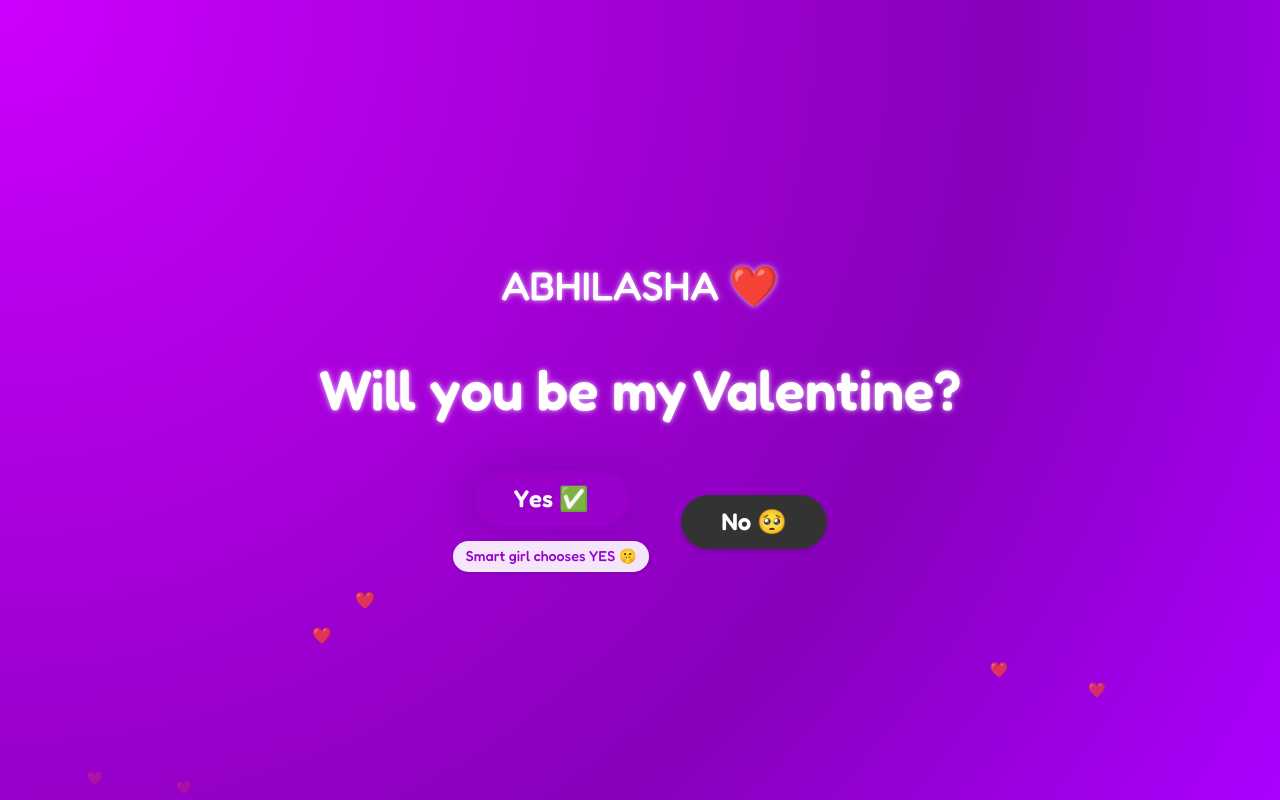
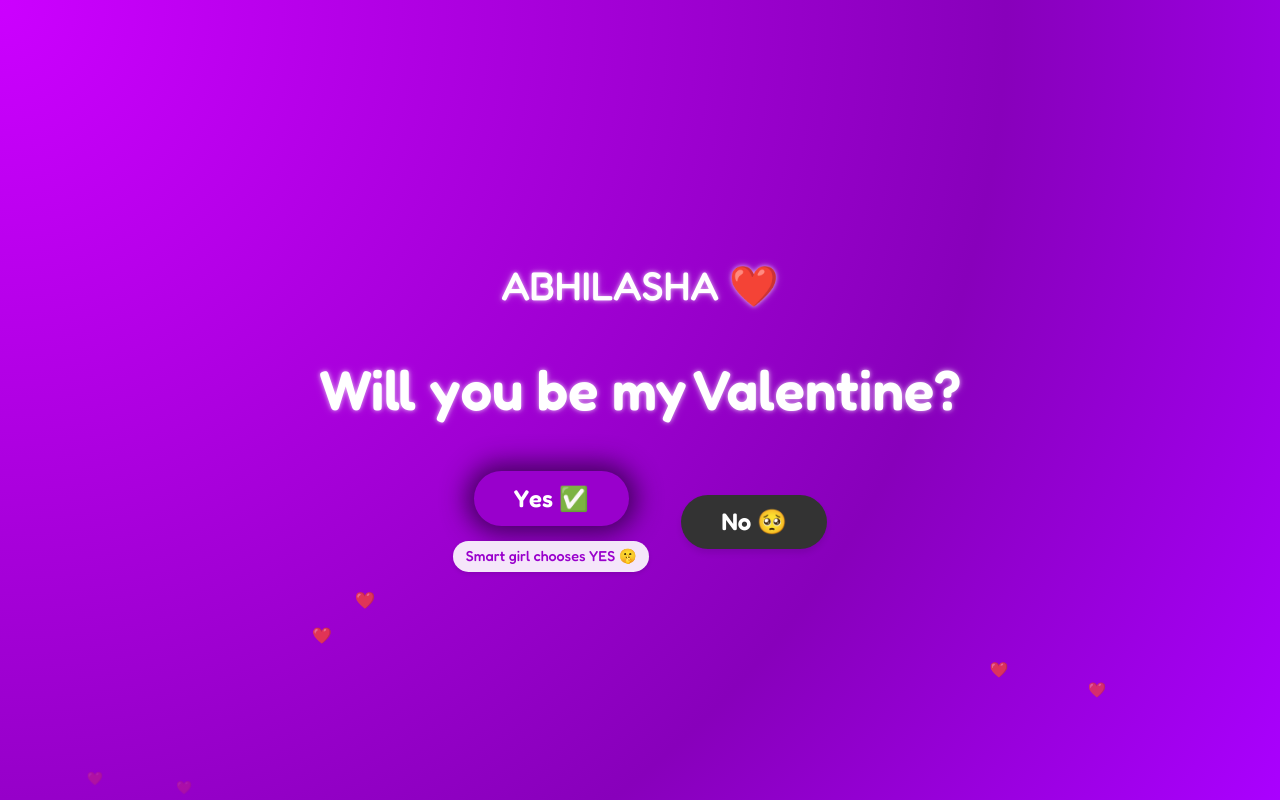
Before and after one commit to rahullastzone-lab/valentine, a Next.js app: page / in a window 1280 px wide. Built offline with nearby package versions, Linux system fonts and the light colour scheme.

Commit message:
darken yes button glow

```diff
--- a/src/app/page.module.css
+++ b/src/app/page.module.css
@@ -66,14 +66,15 @@
 
 .btnYes {
   background-color: var(--btn-yes);
-  box-shadow: 0 0 35px 12px rgba(136, 0, 187, 0.8);
-  /* Stronger purple glow */
+  box-shadow: 0 0 25px 8px rgba(34, 0, 51, 0.7);
+  /* Dark purple shadow matching image */
 }
 
 .btnYes:hover {
   background-color: var(--btn-yes-hover);
   transform: scale(1.1);
-  box-shadow: 0 0 45px 16px rgba(136, 0, 187, 1);
+  box-shadow: 0 0 30px 10px rgba(17, 0, 26, 0.9);
+  /* Even darker on hover */
 }
 
 .btnNo {
```
